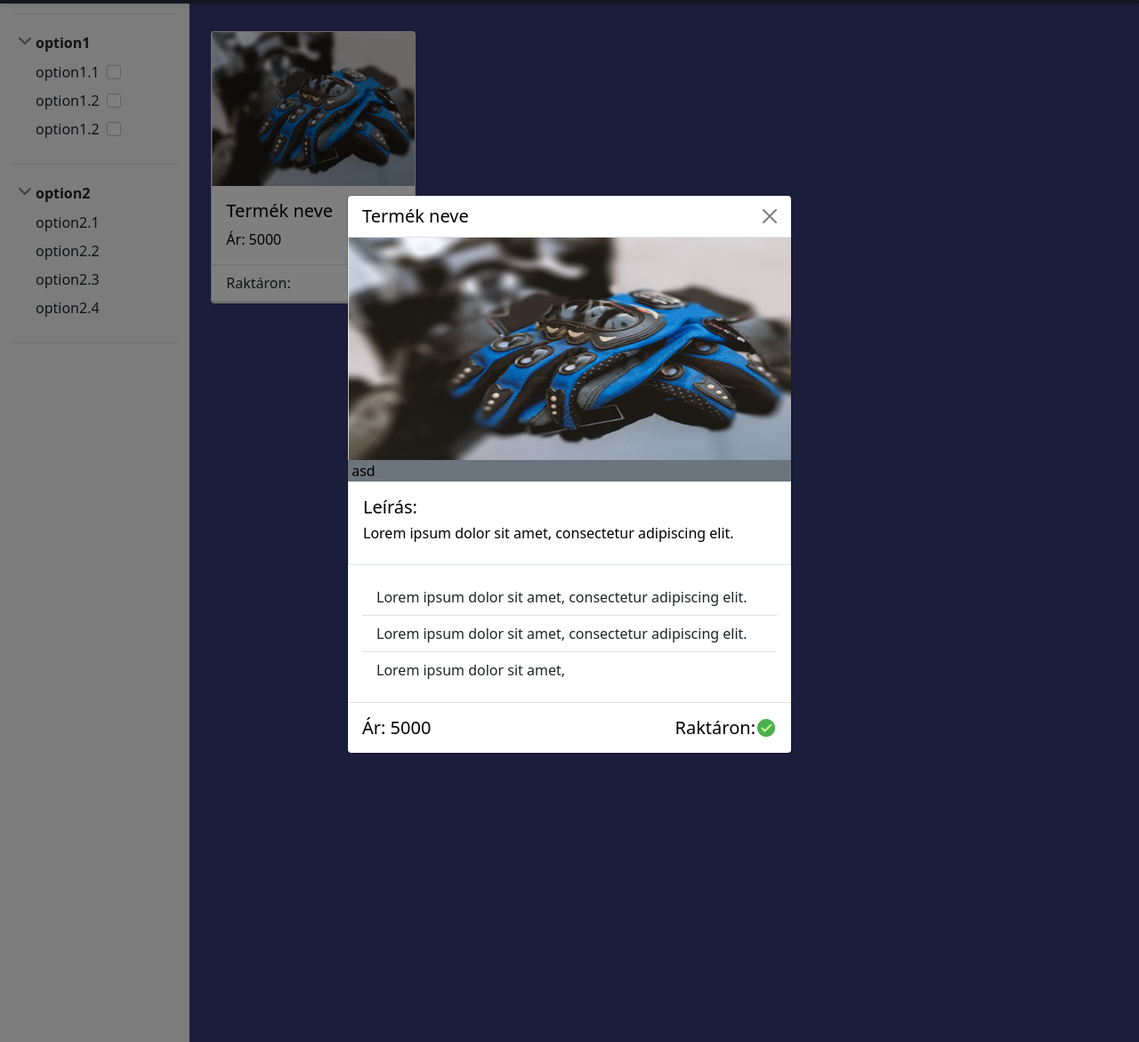
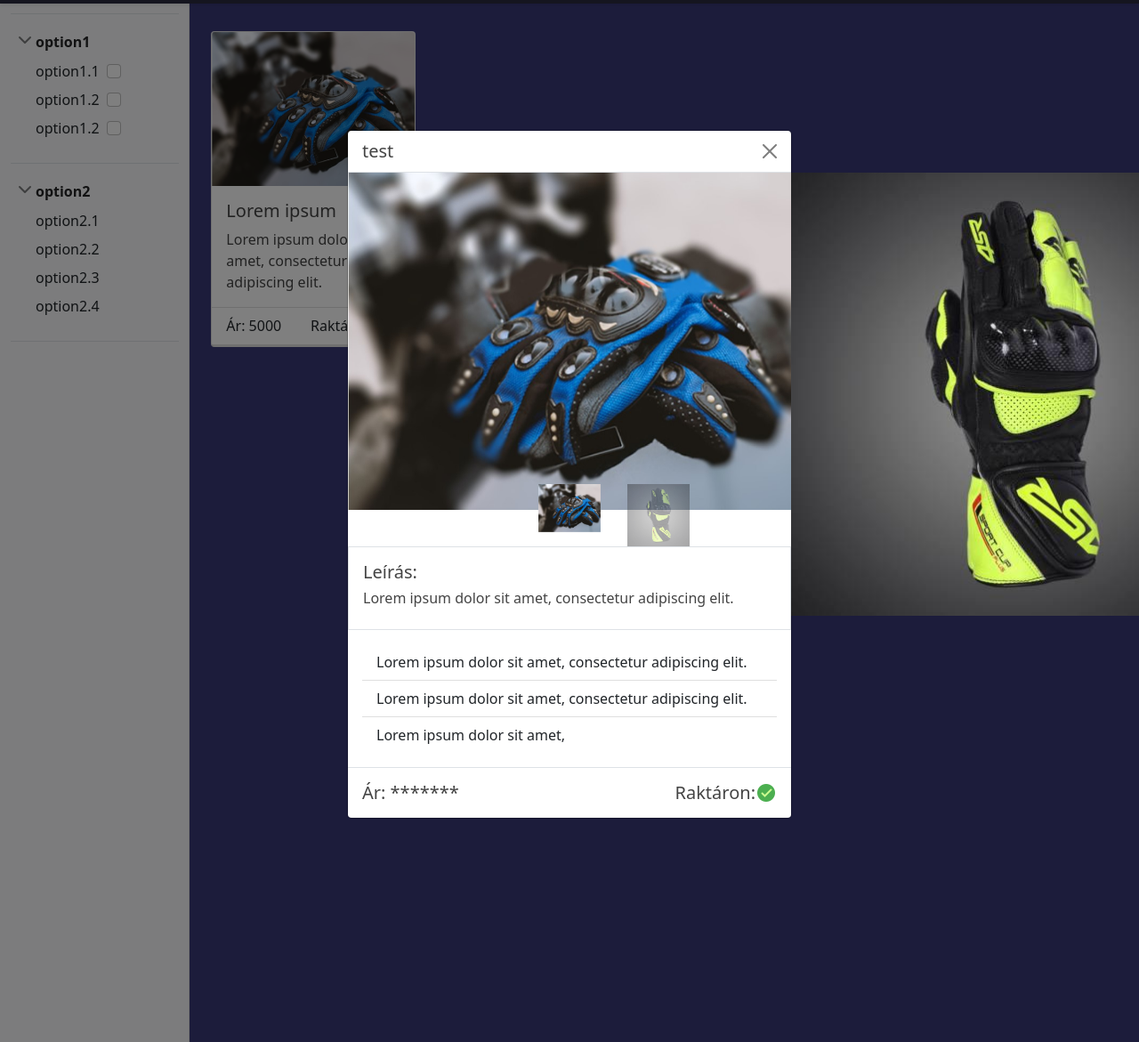
Before and after one commit to szbani/scootercity, a PHP site: page /csoport/termek1.php in a window 1280 px wide, after a click that opens the changed part. Shown: the part 105-1276 px from the top of the page at 89% size. Run offline with PHP 8.4, Linux system fonts and the light colour scheme; some libraries are stand-ins or nearby versions.

Commit message:
termek
-modal gallery

```diff
--- /dev/null
+++ b/assets/gallery.css
@@ -0,0 +1,301 @@
+*,
+*:after,
+*:before {
+  margin: 0;
+  padding: 0;
+  box-sizing: border-box;
+  word-wrap: break-word;
+  -webkit-tap-highlight-color: transparent;
+}
+
+html,
+body {
+  min-height: 100vh;
+}
+
+html {
+  background-color: #FFF;
+  text-rendering: optimizeLegibility;
+  -webkit-text-size-adjust: 100%;
+  -webkit-font-smoothing: antialiased;
+  -moz-osx-font-smoothing: grayscale;
+}
+
+body {
+  color: #444;
+  background-attachment: fixed;
+  font-family: "Noto Sans", sans-serif;
+  font-weight: normal;
+  font-style: normal;
+}
+
+.container {
+  margin: auto;
+  padding: 25px 0;
+  max-width: 1025px;
+}
+
+article {
+  padding: 15px 0;
+}
+h1, h2, p {
+  margin-bottom: 15px;
+}
+h1, h2 {
+  line-height: 1em;
+}
+.center {
+  text-align: center;
+}
+h2.subtitle {
+  font-size: inherit;
+  font-style: italic;
+  font-weight: normal;
+}
+span.keyboard-key {
+  background: #EFF0F2;
+  margin: 0 4px;
+  padding: 4px 8px;
+  border-radius: 4px;
+  border-top: 1px solid #F5F5F5;
+  box-shadow: inset 0 0 25px #E8E8E8, 0 1px 0 #C3C3C3, 0 2px 0 #C9C9C9, 0 2px 3px #333;
+  line-height: 23px;
+  font-family: "Arial", sans-serif;
+  font-size: 12px;
+  font-weight: bold;
+  text-shadow: 0px 1px 0px #F5F5F5;
+  white-space: nowrap;
+  -webkit-user-select: none;
+  -moz-user-select: none;
+  -ms-user-select: none;
+}
+a {
+  color: inherit;
+  text-decoration: none;
+}
+a:hover {
+  text-decoration: underline;
+}
+
+.swiper-container,
+.swiper-container * {
+  -webkit-user-select: none;
+  -moz-user-select: none;
+  -ms-user-select: none;
+}
+
+.swiper-container .swiper-no-swiping .swiper-button-prev,
+.swiper-container .swiper-no-swiping .swiper-button-next {
+  opacity: 0;
+}
+.swiper-button-next.swiper-button-disabled,
+.swiper-button-prev.swiper-button-disabled {
+  opacity: .1;
+}
+
+.product-gallery .product-photos-side,
+.product-gallery .product-photo-main {
+  position: relative;
+}
+
+.product-gallery .product-photo-main {
+  margin-bottom: 30px;
+}
+
+.product-gallery .product-photos-side .swiper-container {
+  height: 70px;
+}
+
+.product-gallery .product-photo-main .swiper-container {
+  height: 320px;
+}
+
+.product-gallery .product-photos-side .swiper-slide {
+  width: 70px;
+  opacity: .4;
+  transition: 225ms opacity ease-in-out;
+}
+
+.product-gallery .product-photos-side .swiper-slide.swiper-slide-active {
+  opacity: 1;
+}
+
+.product-gallery .swiper-container {
+  position: static;
+  width: 100%;
+}
+
+.product-gallery .swiper-slide {
+  cursor: pointer;
+  text-align: center;
+}
+
+.product-gallery img {
+  max-height: 100%;
+  max-width: 100%;
+}
+/* full screen product gallery */
+
+.product-gallery-full-screen {
+  position: fixed;
+  background: #000;
+  top: 0;
+  left: 0;
+  height: 100%;
+  width: 100%;
+  width: 100vw;
+  opacity: 0;
+  pointer-events: none;
+  overflow-y: auto;
+  z-index: 999999;
+  transition: 350ms opacity ease-in-out;
+}
+
+.product-gallery-full-screen.opened {
+  opacity: 1;
+  overflow-y: scroll;
+  pointer-events: auto;
+}
+
+.product-gallery-full-screen .swiper-container {
+  position: absolute;
+  margin: auto;
+  left: 0;
+  right: 0;
+  top: 0;
+  bottom: 0;
+}
+
+.product-gallery-full-screen .swiper-slide {
+  overflow: hidden;
+}
+
+.product-gallery-full-screen .swiper-slide img,
+.product-photos-side .swiper-slide img {
+  max-height: 100%;
+  max-width: 100%;
+}
+.product-gallery-full-screen .swiper-slide img {
+  cursor: zoom-in;
+  transition: 350ms -webkit-transform ease-in-out, 350ms transform ease-in-out;
+}
+
+.product-gallery-full-screen .swiper-button-prev,
+.product-gallery-full-screen .swiper-button-next {
+  background: rgba(0, 0, 0, .4);
+  color: #aaa;
+  transition:
+    250ms opacity ease-in-out,
+    150ms color ease-in-out;
+}
+body:not(:hover) .product-gallery-full-screen .swiper-button-prev,
+body:not(:hover) .product-gallery-full-screen .swiper-button-next {
+  opacity: 0;
+  transition-delay: 1000ms;
+}
+body:hover .product-gallery-full-screen .swiper-button-prev,
+body:hover .product-gallery-full-screen .swiper-button-next {
+  transition-delay: 0ms;
+}
+
+.product-gallery-full-screen .swiper-button-prev:hover,
+.product-gallery-full-screen .swiper-button-next:hover {
+  color: #fff;
+}
+
+.product-gallery-full-screen .swiper-button-prev svg,
+.product-gallery-full-screen .swiper-button-next svg {
+  position: absolute;
+  fill: currentColor;
+  top: 50%;
+  left: 50%;
+  -webkit-transform: translate(-50%, -50%);
+  transform: translate(-50%, -50%);
+}
+
+.gallery-nav {
+  position: absolute;
+  background: rgba(0, 0, 0, 1);
+  color: #aaa;
+  padding: 10px 15px;
+  top: 0;
+  left: 0;
+  width: 100%;
+  z-index: 1;
+  transition:
+    250ms opacity ease-in-out;
+}
+body:not(:hover) .gallery-nav {
+  opacity: 0;
+  transition-delay: 1000ms;
+}
+body:hover .gallery-nav {
+  opacity: .65;
+  transition-delay: 0ms;
+}
+
+.gallery-nav ul,
+.gallery-nav li {
+  list-style: none;
+}
+
+.gallery-nav ul {
+  float: right;
+}
+
+.gallery-nav li {
+  float: left;
+  color: #aaa;
+  cursor: pointer;
+  margin-left: 15px;
+  transition: 150ms color ease-in-out;
+}
+
+.gallery-nav li:hover {
+  color: #fff;
+}
+
+.gallery-nav svg {
+  display: block;
+  fill: currentColor;
+  height: 24px;
+  width: 24px;
+}
+
+.gallery-nav .zoom.zoom-out svg.zoom-icon-zoom-in {
+  display: none;
+}
+.gallery-nav .zoom svg.zoom-icon-zoom-out {
+  display: none;
+}
+.gallery-nav .zoom.zoom-out svg.zoom-icon-zoom-out {
+  display: block;
+}
+
+.gallery-nav .fullscreen.leavefs svg.fs-icon {
+  display: none;
+}
+
+.gallery-nav .fullscreen svg.fs-icon-exit {
+  display: none;
+}
+
+.gallery-nav .fullscreen.leavefs svg.fs-icon-exit {
+  display: block;
+}
+
+.gallery-nav .swiper-pagination {
+  position: static;
+  float: left;
+  width: auto;
+  line-height: 24px;
+}
+
+@media (max-width: 1025px) {
+  article {
+    display: none;
+  }
+  .container {
+    padding: 0;
+  }
+}
--- /dev/null
+++ b/assets/gallery.js
@@ -0,0 +1,150 @@
+$(document).ready(function() {
+  // --- VARIABLES ---
+  var swiperSide = new Swiper('.product-photos-side .swiper-container', {
+    direction: 'horizontal',
+    centeredSlides: true,
+    spaceBetween: 30,
+    slidesPerView: 'auto',
+    touchRatio: 0.2,
+    slideToClickedSlide: true,
+    observer: true,
+    observeParents: true,
+  })
+  var swiperProduct = new Swiper('.product-photo-main .swiper-container', {
+    direction: 'horizontal',
+    pagination: '.swiper-pagination',
+    paginationClickable: true,
+    observer: true,
+    observeParents: true,
+    // keyboardControl: true,
+  })
+  var galleryTop = new Swiper('.product-gallery-full-screen .gallery-top', {
+    nextButton: '.swiper-button-next',
+    prevButton: '.swiper-button-prev',
+    pagination: '.swiper-pagination',
+    paginationType: 'fraction',
+    spaceBetween: 10,
+    keyboardControl: true,
+    noSwiping: true,
+    zoom: true,
+  })
+  swiperSide.params.control = swiperProduct || galleryTop;
+  swiperProduct.params.control = swiperSide || galleryTop;
+  galleryTop.params.control = swiperProduct || swiperSide;
+
+  var galleryOpen = false,
+      fullscreen = false,
+      fsTrigger = $('.gallery-nav .fullscreen')[0],
+      fsGallery = $('.product-gallery-full-screen')[0],
+      fsFunction = fsGallery.requestFullscreen;
+  // browser support check
+  if (!fsFunction) {
+    ['webkitRequestFullScreen',
+      'mozRequestFullscreen',
+      'msRequestFullScreen'
+    ].forEach(function(req) {
+      fsFunction = fsFunction || fsGallery[req];
+    });
+  }
+
+  // --- FUNCTIONS ---
+  function openImageGallery(slide) {
+    galleryOpen = true;
+    var galleryX = $('.product-photo-main').offset().left,
+      galleryY = $('.product-photo-main').offset().top,
+      galleryHeight = $('.product-photo-main').height(),
+      galleryWidth = $('.product-photo-main').width(),
+      activeIndex = slide.index(),
+      indexes = $('.product-photo-main').find('.swiper-slide').length;
+    $('body').css('overflow', 'hidden');
+    $('.main, .product-gallery-full-screen').css('overflow-y', 'scroll');
+    $('.product-gallery-full-screen').addClass('opened');
+    galleryTop.activeIndex = activeIndex;
+    galleryTop.onResize();
+  }
+
+  function goFs() {
+    fullscreen = true;
+    $('.product-gallery-full-screen').css('overflow-y', 'auto');
+    $('.fullscreen').addClass('leavefs');
+    fsFunction.call(fsGallery);
+  }
+
+  function leaveFs() {
+    fullscreen = false;
+    $('.product-gallery-full-screen').css('overflow-y', 'scroll');
+    $('.fullscreen').removeClass('leavefs');
+    if (document.exitFullscreen) {
+      document.exitFullscreen();
+    } else if (document.mozCancelFullScreen) {
+      document.mozCancelFullScreen();
+    } else if (document.webkitExitFullscreen) {
+      document.webkitExitFullscreen();
+    }
+  }
+
+  function closeImageGallery() {
+    // if(zoomed) {
+    //   zoom($('.product-gallery-full-screen .swiper-slide-active img'));
+    // }
+    $('body').css('overflow', 'auto');
+    $('.main, .product-gallery-full-screen').css('overflow-y', 'auto');
+    galleryOpen = false;
+    leaveFs();
+    $('.product-gallery-full-screen').removeClass('opened');
+  }
+
+  // --- EVENTS ---
+  // open the large image gallery
+  $('.product-photo-main .swiper-slide').on('click touch', function() {
+    var slide = $(this);
+    openImageGallery(slide);
+  });
+  // close the large image gallery
+  $('.gallery-nav .close').on('click touch', function() {
+    closeImageGallery();
+  });
+  // zoom in / out
+  $('.zoom').on('click touch', function() {
+    // zoom
+  });
+  // fullscreen toggle
+  $(fsTrigger).on('click touch', function() {
+    if (fullscreen) {
+      leaveFs();
+    } else {
+      goFs();
+    }
+  });
+
+  // keyboard controls
+  $(document).on('keydown', function(e) {
+    e.preventDefault();
+    var code = e.keyCode || e.which;
+    // open the large image gallery
+    if (code == 13 && !galleryOpen) {
+      var slide = $('.product-photo-main .swiper-slide.swiper-slide-active');
+      openImageGallery(slide);
+    }
+    // close the large image gallery
+    if (code == 27 && galleryOpen) {
+      closeImageGallery();
+    }
+    if (code == 122) {
+      if(galleryOpen) {
+        if (fullscreen) {
+          leaveFs();
+        } else {
+          goFs();
+        }
+      }
+    }
+  });
+
+  $(window).on('resize', function() {
+    galleryTop.onResize();
+    swiperSide.onResize();
+    swiperProduct.onResize();
+  });
+
+});
--- a/csoport/termek1.php
+++ b/csoport/termek1.php
@@ -2,7 +2,7 @@
 include_once "../parts/head_start.html";
 ?>
     <link rel="stylesheet" href="/scootercity/assets/sidebar.css">
-    <script src="/scootercity/assets/termek.js"></script>
+    <link rel='stylesheet' href='https://cdnjs.cloudflare.com/ajax/libs/Swiper/3.4.0/css/swiper.min.css'><link rel="stylesheet" href="/scootercity/assets/gallery.css">
 <?php
 include_once "../parts/head_end.html";
 include_once "../parts/navbar.html";
@@ -12,3 +12,10 @@ include_once "../parts/termek_main.html";
 
 include_once "../parts/footer.html";
 ?>
+<script src="/scootercity/assets/termek.js"></script>
+
+<script src='https://cdnjs.cloudflare.com/ajax/libs/Swiper/3.4.0/js/swiper.min.js'></script>
+<script  src="/scootercity/assets/gallery.js"></script>
+<?php
+include_once "../parts/html_end.html";
+?>
--- a/index.php
+++ b/index.php
@@ -6,6 +6,6 @@
   include_once "parts/index_slideshow.html";
   include_once "parts/index_main.html";
     //footer
-  include_once "parts/footer.html"
-
+  include_once "parts/footer.html";
+  include_once "parts/html_end.html"
 ?>
--- a/parts/footer.html
+++ b/parts/footer.html
@@ -49,10 +49,3 @@
     </div>
 
   </footer>
-
-<script src="https://cdn.jsdelivr.net/npm/bootstrap@5.0.1/dist/js/bootstrap.bundle.min.js" integrity="sha384-gtEjrD/SeCtmISkJkNUaaKMoLD0//ElJ19smozuHV6z3Iehds+3Ulb9Bn9Plx0x4" crossorigin="anonymous"></script>
-<script src="https://cdnjs.cloudflare.com/ajax/libs/popper.js/1.12.9/umd/popper.min.js" integrity="sha384-ApNbgh9B+Y1QKtv3Rn7W3mgPxhU9K/ScQsAP7hUibX39j7fakFPskvXusvfa0b4Q" crossorigin="anonymous"></script>
-
-<script src="https://cdn.jsdelivr.net/npm/chart.js@2.9.4/dist/Chart.min.js" integrity="sha384-zNy6FEbO50N+Cg5wap8IKA4M/ZnLJgzc6w2NqACZaK0u0FXfOWRRJOnQtpZun8ha" crossorigin="anonymous"></script>
-</body>
-</html>
--- a/parts/head_start.html
+++ b/parts/head_start.html
@@ -5,8 +5,6 @@
     <meta http-equiv='X-UA-Compatible' content='IE=edge'>
     <title>Weblap_cím</title>
     <meta name='viewport' content='width=device-width, initial-scale=1'>
-
-    <script src="https://ajax.googleapis.com/ajax/libs/jquery/3.5.1/jquery.min.js"></script>
 
     <!-- Bootstrap icons-->
     <link rel="stylesheet" href="https://cdn.jsdelivr.net/npm/bootstrap-icons@1.5.0/font/bootstrap-icons.css">
@@ -16,3 +14,5 @@
 
     <!-- CSS -->
     <link rel="stylesheet" href="/scootercity/assets/index.css">
+
+    <script src="https://ajax.googleapis.com/ajax/libs/jquery/3.5.1/jquery.min.js"></script>
--- /dev/null
+++ b/parts/html_end.html
@@ -0,0 +1,8 @@
+
+
+<script src="https://cdn.jsdelivr.net/npm/bootstrap@5.0.1/dist/js/bootstrap.bundle.min.js" integrity="sha384-gtEjrD/SeCtmISkJkNUaaKMoLD0//ElJ19smozuHV6z3Iehds+3Ulb9Bn9Plx0x4" crossorigin="anonymous"></script>
+<script src="https://cdnjs.cloudflare.com/ajax/libs/popper.js/1.12.9/umd/popper.min.js" integrity="sha384-ApNbgh9B+Y1QKtv3Rn7W3mgPxhU9K/ScQsAP7hUibX39j7fakFPskvXusvfa0b4Q" crossorigin="anonymous"></script>
+
+<script src="https://cdn.jsdelivr.net/npm/chart.js@2.9.4/dist/Chart.min.js" integrity="sha384-zNy6FEbO50N+Cg5wap8IKA4M/ZnLJgzc6w2NqACZaK0u0FXfOWRRJOnQtpZun8ha" crossorigin="anonymous"></script>
+</body>
+</html>
--- a/parts/termek_main.html
+++ b/parts/termek_main.html
@@ -2,16 +2,19 @@
     <div class="row row-cols-2 row-cols-lg-3 row-cols-xl-4 row-cols-xxl-5">
 
         <div class="col">
-            <div class="card " data-bs-toggle="modal" data-bs-target="#termek_modal" id="termek" onclick="modal_show(this)">
+            <div class="card" data-bs-toggle="modal" data-bs-target="#termek_modal" id="termek" onclick="modal_show()">
                 <img src="/scootercity/pics/placeholder7.jpg" class="card-img-top" alt="Termék">
                 <div class="card-body">
-                <h5 class="card-title" id="Param_Nev">Termék neve</h5>
-                <p class="card-text" id="Param_Ar">Ár: 5000</p>
+                  <h5 class="card-title" id="Param_Nev">Lorem ipsum</h5>
+                  <p class="card-text">Lorem ipsum dolor sit amet, consectetur adipiscing elit.</p>
                 </div>
                 <ul class="list-group list-group-flush d-flex">
-                    <li class="list-group-item">
-                        Raktáron:
-                        <img src="/scootercity/media/products/termek_ok.png" id="Param_Raktar" class="status float-end" alt="">
+                    <li class="list-group-item d-flex justify-content-between">
+                        <p class="m-0" id="Param_Ar">Ár: 5000</p>
+                        <p class="m-0">
+                          Raktáron:
+                          <img src="/scootercity/media/products/termek_ok.png" id="Param_Raktar" class="status" alt="">
+                        </p>
                     </li>
                     <li class="d-none" id="Param_Leiras">
 
@@ -34,15 +37,45 @@
         <h5 class="modal-title" id="Termek_Neve">test</h5>
         <button type="button" class="btn-close" data-bs-dismiss="modal" aria-label="Close"></button>
       </div>
-      <div class="modal-body p-0">
-        <img id="Termek_Img" src="/scootercity/pics/placeholder7.jpg" class="modal-img image-zoom w-100">
-      </div>
-      <div class="overflow-scroll bg-secondary">
-        <img>
-        <img>asd
-        <img>
-      </div>
+
+        <div class="product-gallery">
+          <div class="product-photo-main">
+            <div class="swiper-container">
+              <div class="swiper-wrapper">
+                <div class="swiper-slide">
+                  <div class="swiper-zoom-container">
+                    <img src="/scootercity/pics/placeholder1.jpg">
+                  </div>
+                </div>
+                <div class="swiper-slide">
+                  <div class="swiper-zoom-container">
+                    <img src="/scootercity/pics/placeholder2.jpg">
+                  </div>
+                </div>
+              </div>
+              <div class="swiper-pagination"></div>
+            </div>
+          </div>
+          <div class="product-photos-side">
+            <div class="swiper-container">
+              <div class="swiper-wrapper">
+                <div class="swiper-slide">
+                  <div class="swiper-zoom-container">
+                    <img src="/scootercity/pics/placeholder1.jpg">
+                  </div>
+                </div>
+                <div class="swiper-slide">
+                  <div class="swiper-zoom-container">
+                    <img src="/scootercity/pics/placeholder2.jpg">
+                  </div>
+                </div>
+              </div>
+            </div>
+          </div>
+        </div>
+
       <div class="modal-body border">
+
         <h5>Leírás:</h5>
         <h6>Lorem ipsum dolor sit amet, consectetur adipiscing elit.</h6>
       </div>
@@ -68,4 +101,63 @@
       </div>
     </div>
   </div>
+
+
+  <div class="product-gallery-full-screen">
+    <div class="swiper-container gallery-top">
+      <div class="swiper-wrapper">
+        <div class="swiper-slide">
+          <div class="swiper-zoom-container">
+            <img src="/scootercity/pics/placeholder1.jpg" draggable="false" ondragstart="return false;">
+          </div>
+        </div>
+      </div>
+      <div class="swiper-button-next swiper-button-white">
+        <svg fill="#FFFFFF" viewBox="0 0 24 24" xmlns="http://www.w3.org/2000/svg">
+          <path d="M0 0h24v24H0z" fill="none"/>
+          <path d="M12 4l-1.41 1.41L16.17 11H4v2h12.17l-5.58 5.59L12 20l8-8z"/>
+        </svg>
+      </div>
+      <div class="swiper-button-prev swiper-button-white">
+        <svg fill="#FFFFFF" viewBox="0 0 24 24" xmlns="http://www.w3.org/2000/svg">
+          <path d="M0 0h24v24H0z" fill="none"/>
+          <path d="M20 11H7.83l5.59-5.59L12 4l-8 8 8 8 1.41-1.41L7.83 13H20v-2z"/>
+        </svg>
+      </div>
+      <div class="gallery-nav">
+        <div class="swiper-pagination"></div>
+        <ul class="gallery-menu">
+          <li class="zoom">
+            <svg class="zoom-icon-zoom-in" viewBox="0 0 24 24" xmlns="http://www.w3.org/2000/svg">
+              <path d="M15.5 14h-.79l-.28-.27C15.41 12.59 16 11.11 16 9.5 16 5.91 13.09 3 9.5 3S3 5.91 3 9.5 5.91 16 9.5 16c1.61 0 3.09-.59 4.23-1.57l.27.28v.79l5 4.99L20.49 19l-4.99-5zm-6 0C7.01 14 5 11.99 5 9.5S7.01 5 9.5 5 14 7.01 14 9.5 11.99 14 9.5 14z"/>
+              <path d="M0 0h24v24H0V0z" fill="none"/>
+              <path d="M12 10h-2v2H9v-2H7V9h2V7h1v2h2v1z"/>
+            </svg>
+            <svg class="zoom-icon-zoom-out" viewBox="0 0 24 24" xmlns="http://www.w3.org/2000/svg">
+              <path d="M0 0h24v24H0V0z" fill="none"/>
+              <path d="M15.5 14h-.79l-.28-.27C15.41 12.59 16 11.11 16 9.5 16 5.91 13.09 3 9.5 3S3 5.91 3 9.5 5.91 16 9.5 16c1.61 0 3.09-.59 4.23-1.57l.27.28v.79l5 4.99L20.49 19l-4.99-5zm-6 0C7.01 14 5 11.99 5 9.5S7.01 5 9.5 5 14 7.01 14 9.5 11.99 14 9.5 14zM7 9h5v1H7z"/>
+            </svg>
+          </li>
+          <li class="fullscreen">
+            <svg class="fs-icon" viewBox="0 0 24 24" xmlns="http://www.w3.org/2000/svg">
+              <path d="M0 0h24v24H0z" fill="none"/>
+              <path d="M7 14H5v5h5v-2H7v-3zm-2-4h2V7h3V5H5v5zm12 7h-3v2h5v-5h-2v3zM14 5v2h3v3h2V5h-5z"/>
+            </svg>
+            <svg class="fs-icon-exit" viewBox="0 0 24 24" xmlns="http://www.w3.org/2000/svg">
+              <path d="M0 0h24v24H0z" fill="none"/>
+              <path d="M5 16h3v3h2v-5H5v2zm3-8H5v2h5V5H8v3zm6 11h2v-3h3v-2h-5v5zm2-11V5h-2v5h5V8h-3z"/>
+            </svg>
+          </li>
+          <li class="close">
+            <svg viewBox="0 0 24 24" xmlns="http://www.w3.org/2000/svg">
+              <path d="M19 6.41L17.59 5 12 10.59 6.41 5 5 6.41 10.59 12 5 17.59 6.41 19 12 13.41 17.59 19 19 17.59 13.41 12z"/>
+              <path d="M0 0h24v24H0z" fill="none"/>
+            </svg>
+          </li>
+        </ul>
+      </div>
+    </div>
+  </div>
+
+
 </div>
```
Also changed, not shown: assets/sidebar.css (+34 -3 lines).
